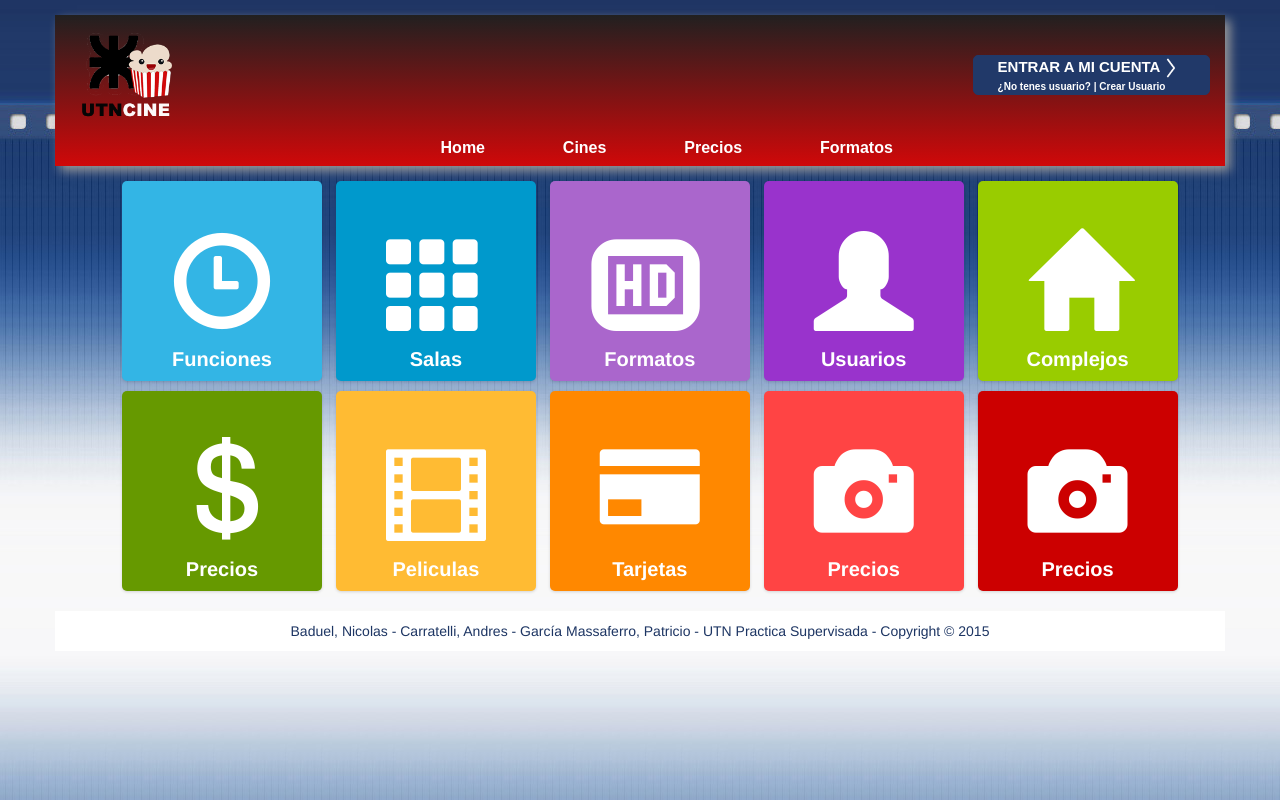
After one commit to cineutn/cineUTN, a PHP site: page /menuInicioAdmin.php in a window 1280 px wide. The commit adds this page. Run offline with PHP 8.4, Linux system fonts and the light colour scheme; a stand-in replaces the project's code that opens the database connection.

Commit message:
arreglos + pantalla inicio admin

```diff
--- a/assets/css/cines.css
+++ b/assets/css/cines.css
@@ -125,12 +125,16 @@
 	display: inline;
 }
 
-.icon{
+.icono{
 	margin-left: 55px;
 	margin-top: 25px;
 	color: white;
 	font-size: 70px;
 	text-align: center;
+}
+
+.iconoError{
+	right: 2%;
 }
 
 .avatar-content p{
--- a/assets/css/header.css
+++ b/assets/css/header.css
@@ -62,11 +62,13 @@ body{
 }
 
 .tituloMenu{
-  width: 100%;
+    width: 100%;
+    text-align: center;
+    padding: 0px;
 }
 
 .itemMenu{
-  display: inline;
+    display: inline;
     padding-left: 10px;
     padding-right: 10px;
     font-size: 16px;
@@ -79,10 +81,10 @@ body{
 }
 
 .itemMenu a{
-  text-decoration: none;
+    text-decoration: none;
     color: white;
     font-weight: bold;
-
+    margin-left: 2%;
 }
 
 .hide{
--- /dev/null
+++ b/assets/css/menuInicioAdmin.css
@@ -0,0 +1,85 @@
+.celeste{
+	background-color: #33b5e5;
+}
+
+.azul{
+	background-color: #0099cc;
+}
+
+.lila{
+	background-color: #aa66cc;
+}
+
+.violeta{
+	background-color: #9933cc;
+}
+
+.verdeClaro{
+	background-color: #99cc00;
+}
+
+.verdeOscuro{
+	background-color: #669900;
+}
+
+.amarillo{
+	background-color: #ffbb33;
+}
+
+.naranja{
+	background-color: #ff8800;
+}
+
+.rojoClaro{
+	background-color: #ff4444;
+}
+
+.rojoOscuro{
+	background-color: #cc0000;
+}
+
+.box{
+	width: 200px;
+	height: 200px;
+	margin-left: 10px;
+	margin-bottom: 10px;
+	display: inline-block;
+	cursor: pointer;
+	border-radius: 5px;
+	-webkit-box-shadow:0px 1px 3px rgba(0,0,0,.15);
+    -moz-box-shadow:0px 1px 3px rgba(0,0,0,.15);
+    box-shadow:0px 1px 3px rgba(0,0,0,.15);
+    -webkit-transition:all .2s ease-out;
+    -moz-transition:all .2s ease-out;
+    -o-transition:all .2s ease-out;
+    transition:all .2s ease-out
+}
+
+.box:hover{
+	-webkit-box-shadow:0px 5px 20px rgba(0,0,0,.3);
+    -moz-box-shadow:0px 5px 20px rgba(0,0,0,.3);
+    box-shadow:0px 5px 20px rgba(0,0,0,.3);
+    margin-top:-5px
+}
+
+.box-titulo{
+	color: white;
+	font-size: 20px;
+	margin-top: 10px;
+	width: 100%;
+	text-align: center;
+}
+
+#contenedor{
+	padding-left: 5%;
+}
+
+.icon{
+	/*margin: 25% 25% auto;*/
+	color: white;
+	font-size: 100px;
+	width: 100%;
+	text-align: center;
+	margin-top: 25%;
+	display: inline-block;
+}
--- a/assets/css/paginaInicio.css
+++ b/assets/css/paginaInicio.css
@@ -11,20 +11,22 @@
 .menuFiltros {
     background-color: #D00809;
     border: 2px solid white;
-    height: 88px;
+    /*height: 88px;*/
     margin-bottom: 12px;
 }
 
 .menuFiltros button {
     margin-right: 15px;
     margin-top: 35px;
+    margin-bottom: 10px;
     height: 36px;
 	background-color: #213969;
     border-color: #213969
 }
 
 .filtro{
-   margin-top: 11px;
+   margin-top: 10px;
+   margin-bottom: 10px;
 
 }
 .filtro label{
--- /dev/null
+++ b/menuInicioAdmin.php
@@ -0,0 +1,50 @@
+<?php require("partials/header.php"); ?>
+
+    <div class="row" id="contenedor">
+        <div class="box celeste">
+            <span id="iconAvatar" class="glyphicon glyphicon-time icon"></span>
+            <label class="box-titulo">Funciones</label>
+        </div>
+        <div class="box azul">
+            <span id="iconAvatar" class="glyphicon glyphicon-th icon"></span>
+            <label class="box-titulo">Salas</label>
+        </div>
+        <div class="box lila">
+            <span id="iconAvatar" class="glyphicon glyphicon-hd-video icon"></span>
+            <label class="box-titulo">Formatos</label>
+        </div>
+        <div class="box violeta">
+            <span id="iconAvatar" class="glyphicon glyphicon-user icon"></span>
+            <label class="box-titulo">Usuarios</label>
+        </div>
+        <div class="box verdeClaro">
+            <span id="iconAvatar" class="glyphicon glyphicon-home icon"></span>
+            <label class="box-titulo">Complejos</label>
+        </div>
+        <div class="box verdeOscuro">
+            <span id="iconAvatar" class="glyphicon glyphicon-usd icon"></span>
+            <label class="box-titulo">Precios</label>
+        </div>
+        <div class="box amarillo">
+            <span id="iconAvatar" class="glyphicon glyphicon-film icon"></span>
+            <label class="box-titulo">Peliculas</label>
+        </div>
+        <div class="box naranja">
+            <span id="iconAvatar" class="glyphicon glyphicon-credit-card icon"></span>
+            <label class="box-titulo">Tarjetas</label>
+        </div>
+        <div class="box rojoClaro">
+            <span id="iconAvatar" class="glyphicon glyphicon-camera icon"></span>
+            <label class="box-titulo">Precios</label>
+        </div>
+        <div class="box rojoOscuro">
+            <span id="iconAvatar" class="glyphicon glyphicon-camera icon"></span>
+            <label class="box-titulo">Precios</label>
+        </div>
+    </div>
+
+<?php require("partials/footer.php"); ?>
+
+<link rel="stylesheet" href="assets/css/menuInicioAdmin.css">
+<script src="assets/js/vendor/jquery-1.11.3.min.js"></script>
+<script src="assets/js/vendor/bootstrap.min.js"></script>
```
Also changed, not shown: cines.php (+12 -8 lines), index.php (+6 -7 lines), precios.php (+9 -3 lines).
